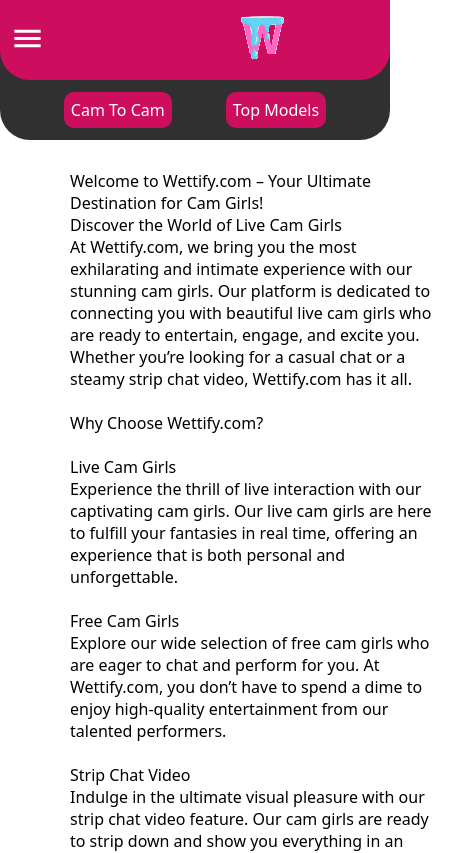
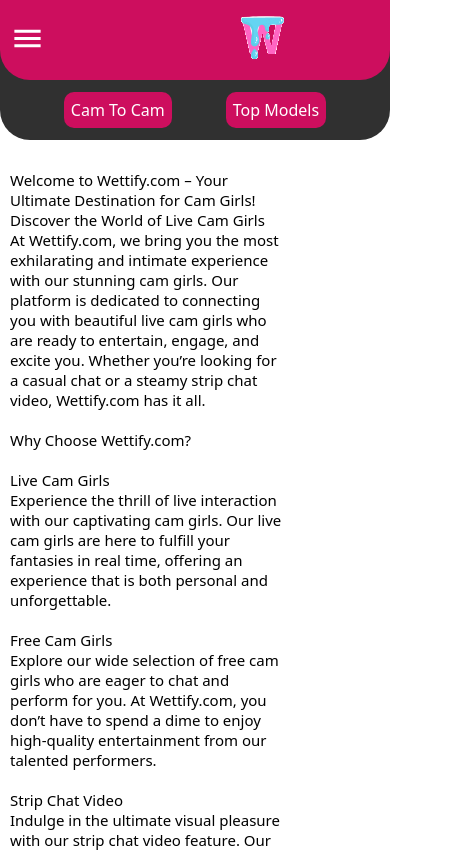
Before and after one commit to Trojanist/Wettify, a Next.js app: page / in a window 390 px wide. Shown: the top 853 px of the page, 460 px wide, since content can reach past the window. Built offline with nearby package versions, Linux system fonts and the light colour scheme; a web font is replaced by a local one.

Commit message:
styling updates

```diff
--- a/styles/global.css
+++ b/styles/global.css
@@ -26,7 +26,7 @@
 }
 
 .CategoryContent{
-  width: 88%;
+  width: 70%;
   margin-left: 220px;
   text-align: left;
   transition: all ease 0.3s;
@@ -61,3 +61,42 @@
 justify-content: flex-end;
 align-items: flex-end;
 }
+
+
+@media only screen and (max-width: 850px){
+
+  .CategoryContent.Wide{
+    width: 95%;
+    margin-left:30px
+  }
+
+  .PageTextContent{
+    font-size: 25px;
+    text-wrap: wrap;
+  }
+
+  .PageTextContent{
+    width: 75%;
+  }
+}
+
+@media only screen and (max-width: 500px){
+  .CategoryContent{
+    width: 100%;
+    margin-left: 20px;
+    text-align: left;
+    transition: all ease 0.3s;
+    -webkit-transition: all ease 0.3s;
+    -moz-transition: all ease 0.3s;
+    -ms-transition: all ease 0.3s;
+    -o-transition: all ease 0.3s;
+  }
+
+  .CategoryContent.Wide{
+    margin-left:10px
+  }
+
+  .PageTextContent{
+    font-size: 15px;
+  }
+}
```
